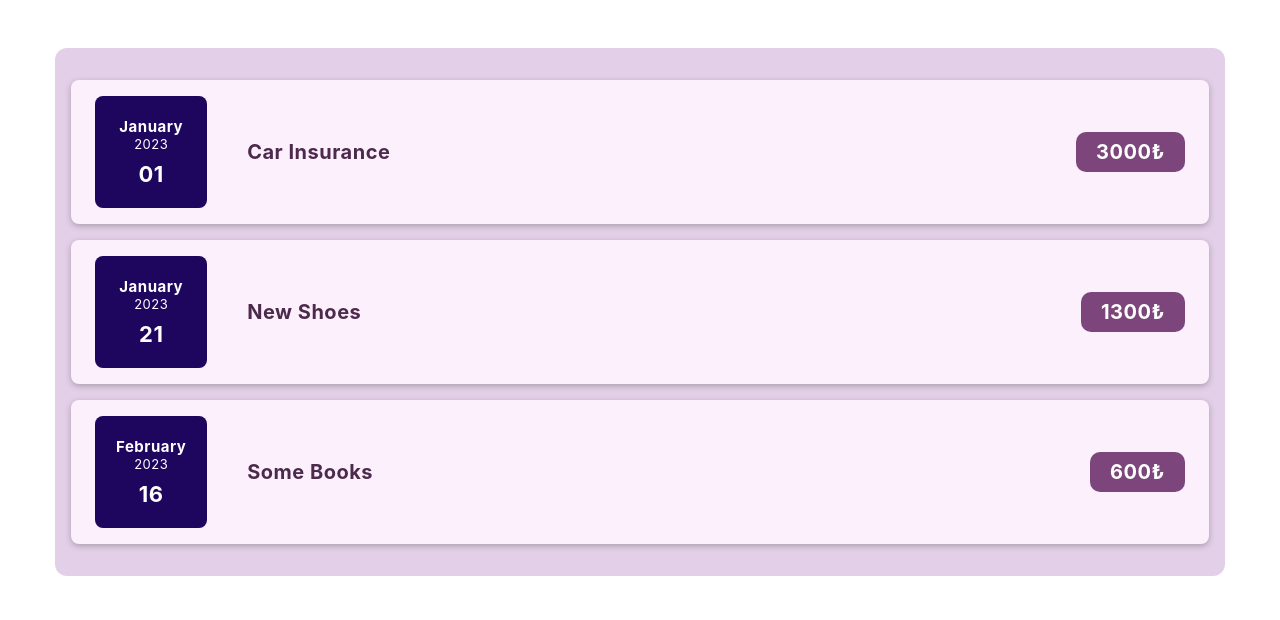
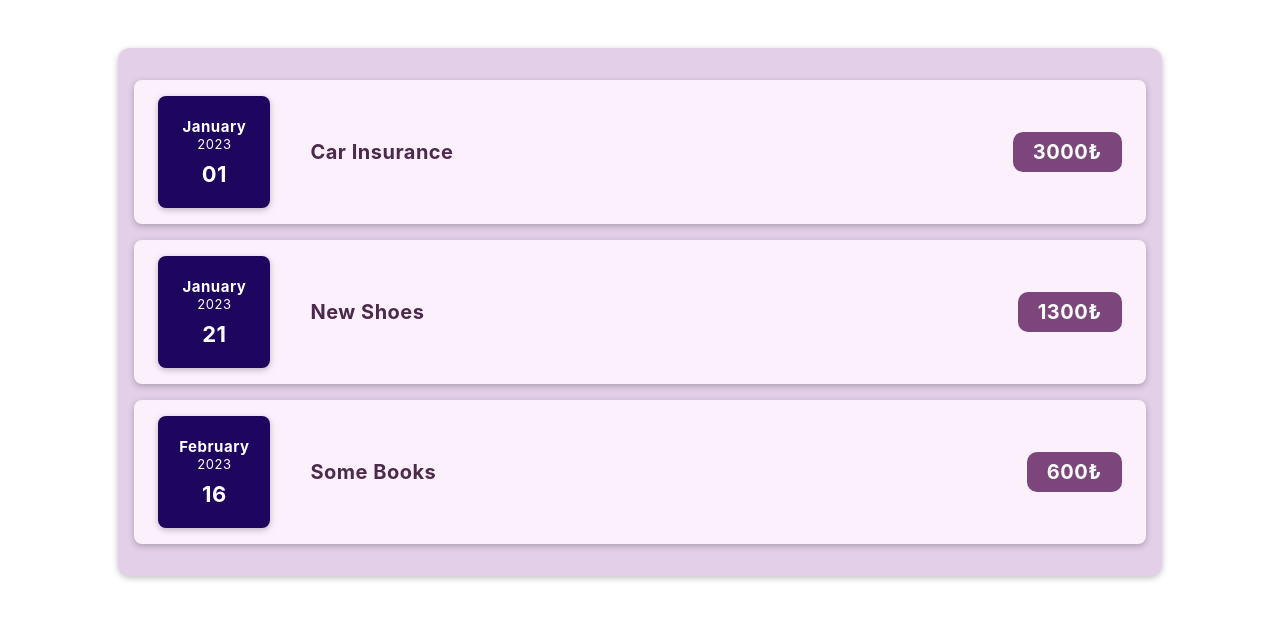
Before and after one commit to barisemreyalcin/expense-tracker-app, a React (Create React App) app: page / in a window 1280 px wide. Shown: the top 620 px of the page. Built offline with nearby package versions, Linux system fonts and the light colour scheme.

Commit message:
create Card component

```diff
--- a/src/App.js
+++ b/src/App.js
@@ -1,3 +1,5 @@
+import React from "react";
+
 import ExpenseList from "./components/ExpenseList";
 
 function App() {
--- /dev/null
+++ b/src/components/Card.css
@@ -0,0 +1,3 @@
+.card {
+    box-shadow: 0 2px 6px rgba(0, 0, 0, 0.25);
+}
--- /dev/null
+++ b/src/components/Card.js
@@ -0,0 +1,12 @@
+import React from "react";
+
+import "./Card.css";
+
+function Card(props) {
+    const classes = "card " + props.className;
+    return (
+        <div className={classes}>{props.children}</div>
+    )
+}
+
+export default Card;
--- a/src/components/ExpenseDate.js
+++ b/src/components/ExpenseDate.js
@@ -1,4 +1,7 @@
- import "./ExpenseDate.css";
+import React from "react";
+
+import Card from "./Card";
+import "./ExpenseDate.css";
 
 function ExpenseDate(props) {
     const month = props.date.toLocaleString("en-US", {month: "long"});
@@ -6,11 +9,11 @@
     const year = props.date.getFullYear();
 
     return (
-        <div className="expense-date">
+        <Card className="expense-date">
             <div className="expense-date__month">{month}</div>
             <div className="expense-date__year">{year}</div>
             <div className="expense-date__day">{day}</div>
-        </div>
+        </Card>
     )
 }
 
--- a/src/components/ExpenseItem.css
+++ b/src/components/ExpenseItem.css
@@ -6,7 +6,6 @@
     margin: 1em 0;
     background-color: #fdf0fd;
     border-radius: .5em;
-    box-shadow: 0 2px 6px rgba(0, 0, 0, 0.25);
 }
 
 .expense-item__description {
--- a/src/components/ExpenseItem.js
+++ b/src/components/ExpenseItem.js
@@ -1,15 +1,18 @@
+import React from "react";
+
 import ExpenseDate from "./ExpenseDate";
+import Card from "./Card";
 import "./ExpenseItem.css";
 
 function ExpenseItem(props) {
     return (
-        <div className="expense-item">
+        <Card className="expense-item">
             <ExpenseDate date={props.date}/>
             <div className="expense-item__description">
                 <h2 className="expense-item__title">{props.title}</h2>
                 <p className="expense-item__price">{props.price}₺</p>
             </div>
-        </div>
+        </Card>
     )
 }
 
--- a/src/components/ExpenseList.css
+++ b/src/components/ExpenseList.css
@@ -1,6 +1,6 @@
 .expense-list {
     background-color: #e3d0e8;
-    max-width: 90%;
+    max-width: 80%;
     margin: 3em auto;
     padding: 1em;
     border-radius: .75em;
--- a/src/components/ExpenseList.js
+++ b/src/components/ExpenseList.js
@@ -1,9 +1,12 @@
+import React from "react";
+
 import ExpenseItem from "./ExpenseItem";
+import Card from "./Card";
 import "./ExpenseList.css";
 
-function Expenses(props) {
+function ExpenseList(props) {
     return (
-        <div className="expense-list">
+        <Card className="expense-list">
             <ExpenseItem
                 date={props.expenseList[0].date}
                 title={props.expenseList[0].title}
@@ -19,8 +22,8 @@
                 title={props.expenseList[2].title}
                 price={props.expenseList[2].price}
             />
-        </div>
+        </Card>
     )
 }
 
-export default Expenses;
+export default ExpenseList;
```
